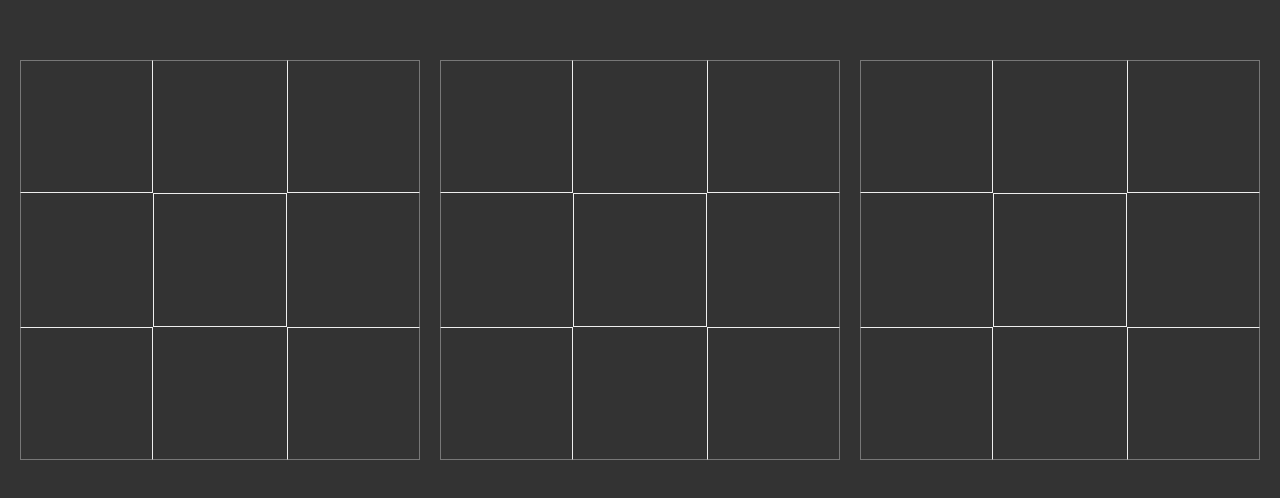
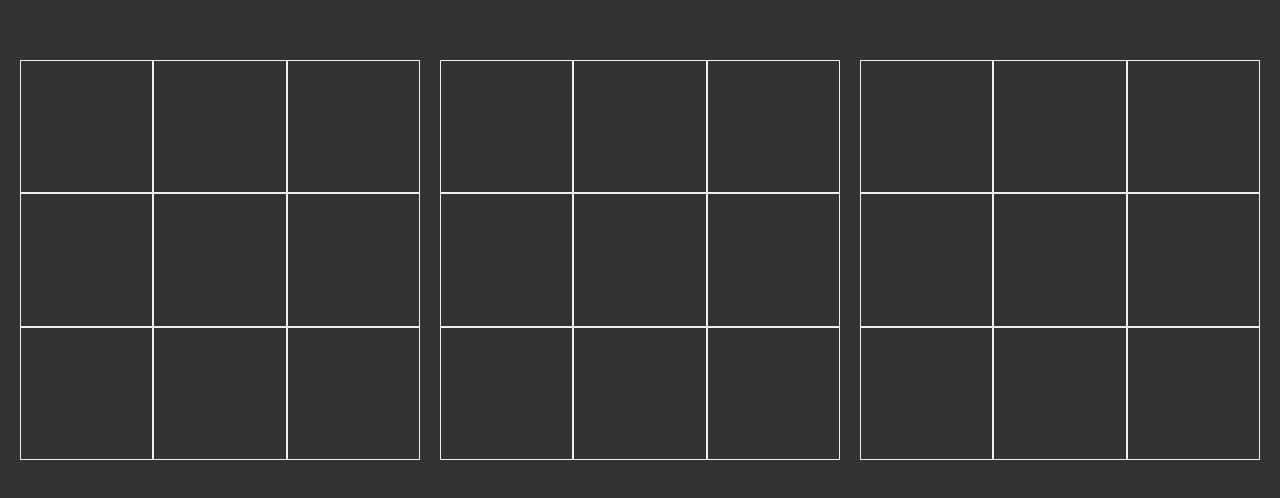
Before and after one commit to strudelAndCoffee/ttt-3d, a website built with Vite: page index.html in a window 1280 px wide. Shown: the part 140-638 px from the top of the page. Built offline with nearby package versions, Linux system fonts and the light colour scheme.

Commit message:
update styles

```diff
--- a/styles.css
+++ b/styles.css
@@ -54,7 +54,7 @@ body {
   font-size: 2.5em;
   background-color: var(--fg-color);
   color: var(--bg-color);
-  padding: 0.1rem 0.9rem;
+  padding: 0 0.8rem 0.2rem 0.8rem;
   border-radius: 0.2rem;
   box-shadow: 0 4px 8px black;
   border: 1px solid var(--fg-color);
@@ -91,27 +91,7 @@ body {
   align-items: center;
   position: relative;
   cursor: pointer;
-  border: 1px solid transparent;
-}
-
-.cell:first-child {
-  border-right-color: var(--fg-color);
-  border-bottom-color: var(--fg-color);
-}
-.cell:nth-child(3) {
-  border-left-color: var(--fg-color);
-  border-bottom-color: var(--fg-color);
-}
-.cell:nth-child(5) {
-  border-color: var(--fg-color);
-}
-.cell:nth-child(7) {
-  border-top-color: var(--fg-color);
-  border-right-color: var(--fg-color);
-}
-.cell:nth-child(9) {
-  border-top-color: var(--fg-color);
-  border-left-color: var(--fg-color);
+  border: 1px solid var(--fg-color);
 }
 
 .cell.x,
```
